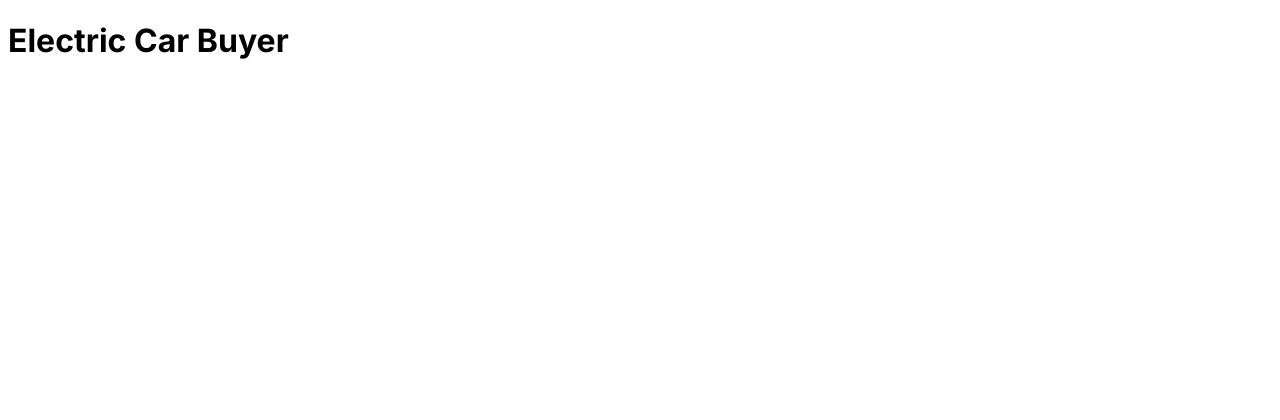
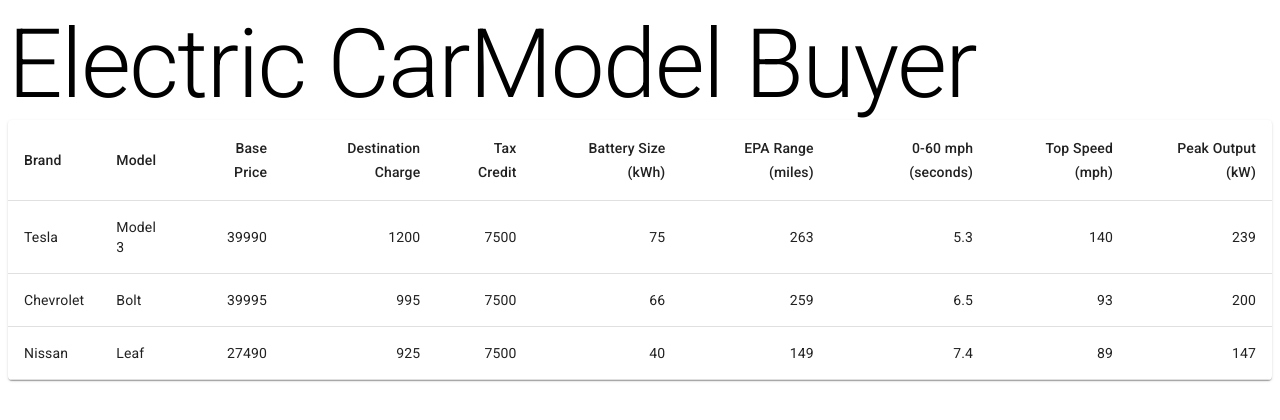
Before and after one commit to ryosua/electric-car-buyer, a Next.js app: page / in a window 1280 px wide. Shown: the top 420 px of the page. Built offline with nearby package versions, Linux system fonts and the light colour scheme.

Commit message:
basic table of data

```diff
--- /dev/null
+++ b/src/app/CarTable.tsx
@@ -0,0 +1,57 @@
+import {
+  Table,
+  TableBody,
+  TableCell,
+  TableContainer,
+  TableHead,
+  TableRow,
+  Paper,
+} from "@mui/material";
+import { CarModel } from "./types";
+
+type Props = {
+  cars: CarModel[];
+};
+
+const CarTable = ({ cars }: Props) => {
+  return (
+    <TableContainer component={Paper}>
+      <Table sx={{ minWidth: 650 }} aria-label="simple table">
+        <TableHead>
+          <TableRow>
+            <TableCell>Brand</TableCell>
+            <TableCell>Model</TableCell>
+            <TableCell align="right">Base Price</TableCell>
+            <TableCell align="right">Destination Charge</TableCell>
+            <TableCell align="right">Tax Credit</TableCell>
+            <TableCell align="right">Battery Size (kWh)</TableCell>
+            <TableCell align="right">EPA Range (miles)</TableCell>
+            <TableCell align="right">0-60 mph (seconds)</TableCell>
+            <TableCell align="right">Top Speed (mph)</TableCell>
+            <TableCell align="right">Peak Output (kW)</TableCell>
+          </TableRow>
+        </TableHead>
+        <TableBody>
+          {cars.map((car) => (
+            <TableRow key={car.model}>
+              <TableCell component="th" scope="row">
+                {car.brand}
+              </TableCell>
+              <TableCell>{car.model}</TableCell>
+              <TableCell align="right">{car.basePrice}</TableCell>
+              <TableCell align="right">{car.destCharge}</TableCell>
+              <TableCell align="right">{car.taxCredit}</TableCell>
+              <TableCell align="right">{car.batterySize}</TableCell>
+              <TableCell align="right">{car.epaRange}</TableCell>
+              <TableCell align="right">{car.zeroToSixty}</TableCell>
+              <TableCell align="right">{car.topSpeed}</TableCell>
+              <TableCell align="right">{car.peakOutput}</TableCell>
+            </TableRow>
+          ))}
+        </TableBody>
+      </Table>
+    </TableContainer>
+  );
+};
+
+export default CarTable;
--- /dev/null
+++ b/src/app/data.ts
@@ -0,0 +1,43 @@
+import { CarModel } from "./types";
+
+// Not real data, just for testing.
+const dummyData: CarModel[] = [
+  {
+    brand: "Tesla",
+    model: "Model 3",
+    basePrice: 39990,
+    destCharge: 1200,
+    taxCredit: 7500,
+    batterySize: 75,
+    epaRange: 263,
+    zeroToSixty: 5.3,
+    topSpeed: 140,
+    peakOutput: 239,
+  },
+  {
+    brand: "Chevrolet",
+    model: "Bolt",
+    basePrice: 39995,
+    destCharge: 995,
+    taxCredit: 7500,
+    batterySize: 66,
+    epaRange: 259,
+    zeroToSixty: 6.5,
+    topSpeed: 93,
+    peakOutput: 200,
+  },
+  {
+    brand: "Nissan",
+    model: "Leaf",
+    basePrice: 27490,
+    destCharge: 925,
+    taxCredit: 7500,
+    batterySize: 40,
+    epaRange: 149,
+    zeroToSixty: 7.4,
+    topSpeed: 89,
+    peakOutput: 147,
+  },
+];
+
+export default dummyData;
--- a/src/app/page.tsx
+++ b/src/app/page.tsx
@@ -1,5 +1,16 @@
-const Home = () => {
-  return <h1>Electric Car Buyer</h1>;
-};
+import { Typography } from "@mui/material";
+import CarTable from "./CarTable";
+import carData from "./data";
+import "@fontsource/roboto/300.css";
+import "@fontsource/roboto/400.css";
+import "@fontsource/roboto/500.css";
+import "@fontsource/roboto/700.css";
+
+const Home = () => (
+  <>
+    <Typography variant="h1">Electric CarModel Buyer</Typography>
+    <CarTable cars={carData} />
+  </>
+);
 
 export default Home;
--- /dev/null
+++ b/src/app/types.ts
@@ -0,0 +1,27 @@
+export type CarModel = {
+  brand: string;
+  model: string;
+  basePrice: number;
+  destCharge: number;
+  taxCredit: number;
+  /**
+   * in kWh
+   */
+  batterySize: number;
+  /**
+   * in miles
+   */
+  epaRange: number;
+  /**
+   * in seconds
+   */
+  zeroToSixty: number;
+  /**
+   * in mph
+   */
+  topSpeed: number;
+  /**
+   * in kW
+   */
+  peakOutput: number;
+};
```
Also changed, not shown: package.json (+8 -4 lines), 1 other file (tests, documents, lock files or other folders).
